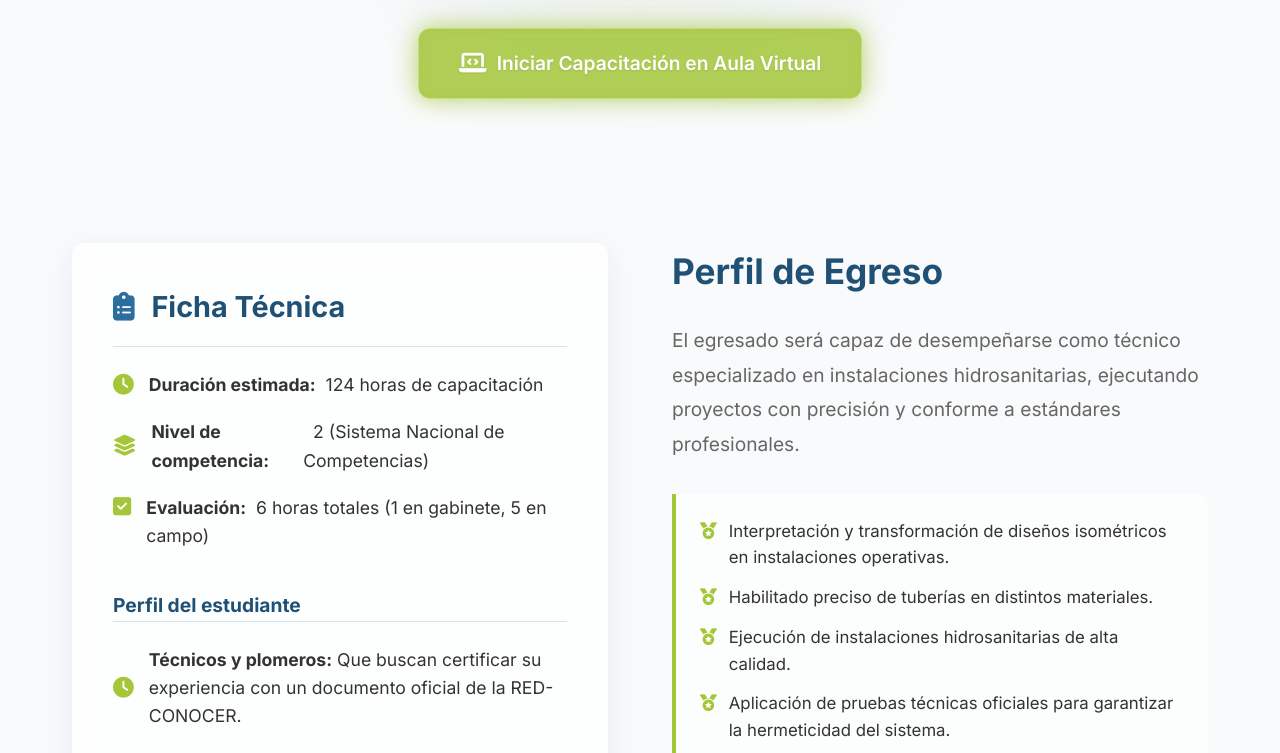
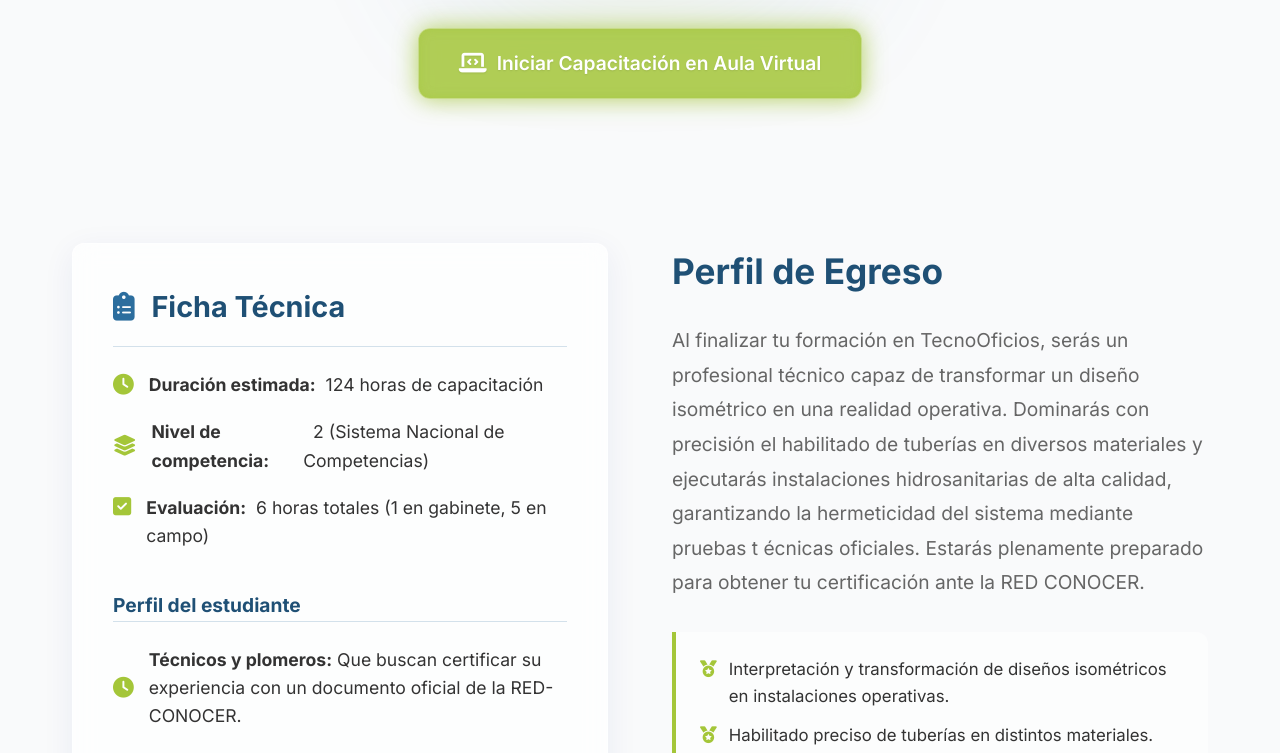
Before and after one commit to Hericraft-Ags/tecno-oficios, a Vue app: page /hidraulic-course in a window 1280 px wide. Shown: the part 551-1304 px from the top of the page. Built offline with nearby package versions, Linux system fonts and the light colour scheme.

Commit message:
Curso hidraulica - Info

```diff
--- a/src/views/HidraulicInstall.vue
+++ b/src/views/HidraulicInstall.vue
@@ -78,7 +78,10 @@
             <div data-aos="fade-left" data-aos-delay="200" style="display: flex; flex-direction: column; justify-content: center;">
                 <h3 style="font-size: 2.2rem; margin-bottom: 1.5rem; color: var(--color-blue-dark);">Perfil de Egreso</h3>
                 <p style="font-size: 1.2rem; color: var(--color-text-muted); line-height: 1.8; margin-bottom: 2rem;">
-                    El egresado será capaz de desempeñarse como técnico especializado en instalaciones hidrosanitarias, ejecutando proyectos con precisión y conforme a estándares profesionales.
+                    Al finalizar tu formación en TecnoOficios, serás un profesional técnico capaz de transformar un diseño
+                    isométrico en una realidad operativa. Dominarás con precisión el habilitado de tuberías en diversos materiales
+                    y ejecutarás instalaciones hidrosanitarias de alta calidad, garantizando la hermeticidad del sistema mediante pruebas t
+                    écnicas oficiales. Estarás plenamente preparado para obtener tu certificación ante la RED CONOCER.
                 </p>
                 <div style="background: rgba(255,255,255,0.6); border-left: 4px solid var(--color-green); padding: 1.5rem; border-radius: 0 var(--border-radius-lg) var(--border-radius-lg) 0;">
                     <ul class="module-list" style="margin-top: 0; color: var(--color-text-main);">
```
